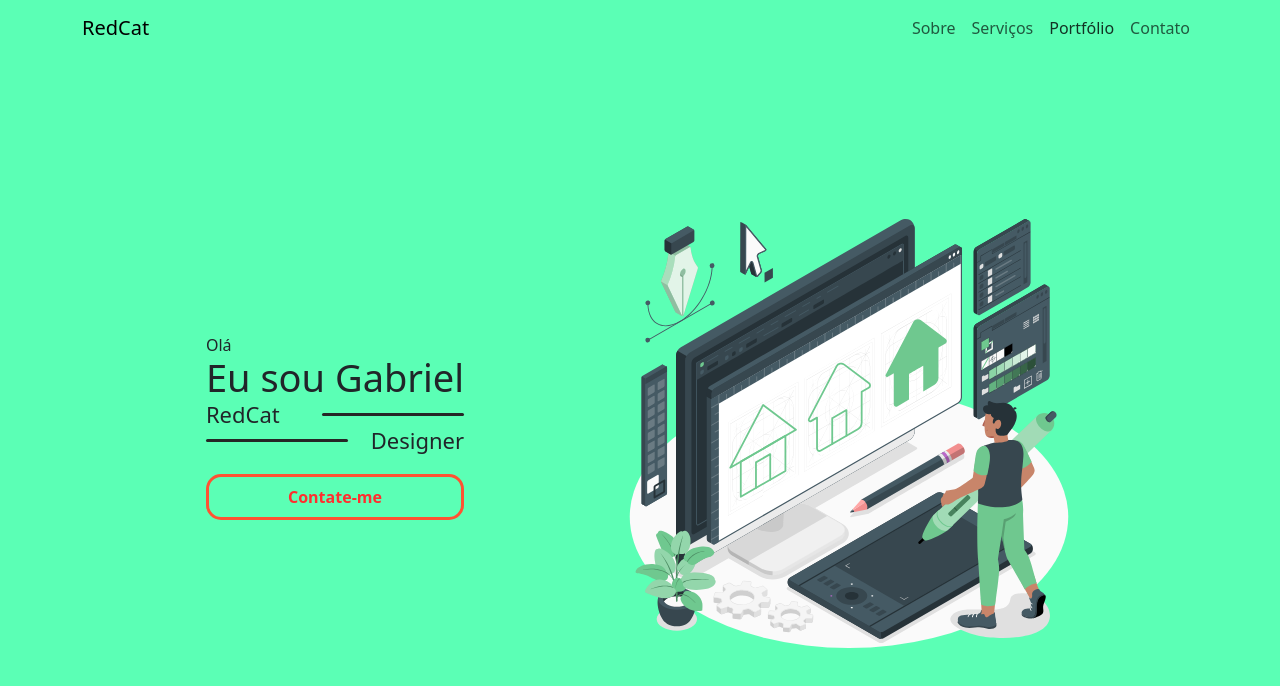
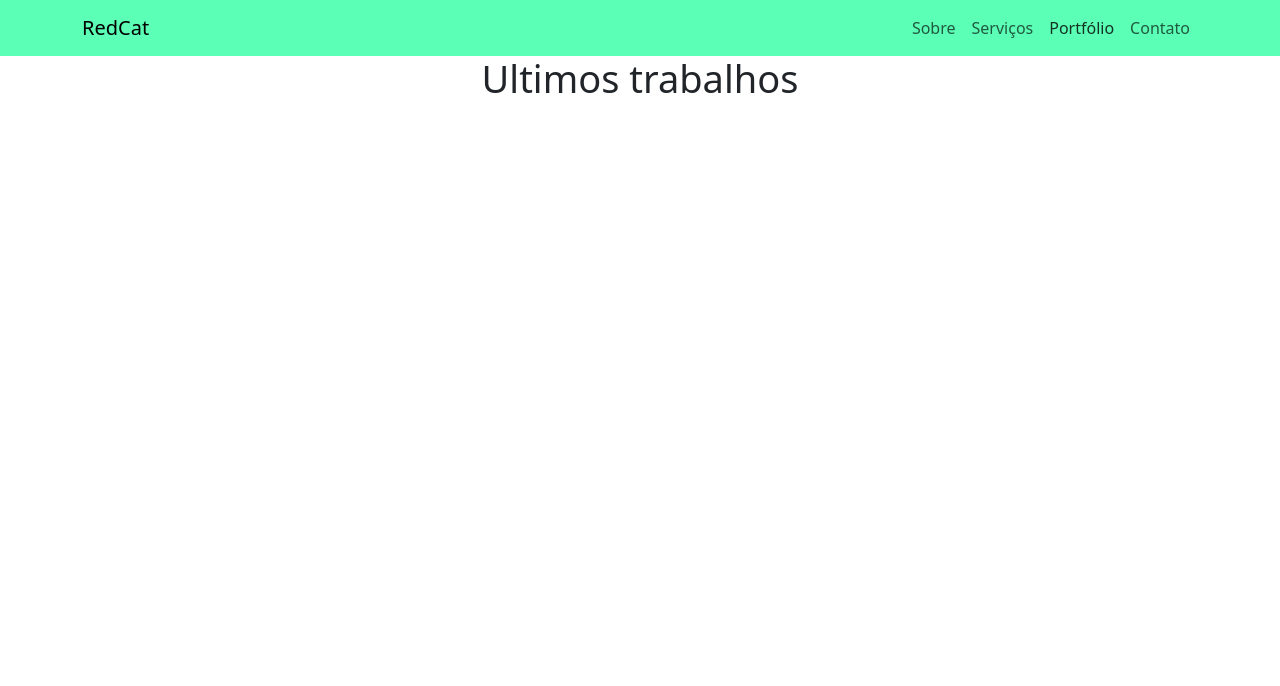
Before and after one commit to AllRedCat/react-line, a React (Vite) app in the folder portfolio-redcat/: page / in a window 1280 px wide. Both pictures are taken after a click on the link "Portfólio". Shown: the top 686 px of the page. Built offline with nearby package versions, Linux system fonts and the light colour scheme.

Commit message:
add jobs page

```diff
--- a/portfolio-redcat/src/App.tsx
+++ b/portfolio-redcat/src/App.tsx
@@ -3,6 +3,7 @@ import './App.css'
 import Home from './Home.tsx'
 import About from './About.tsx'
 import Services from './Services.tsx'
+import Jobs from './Jobs.tsx'
 
 function HomePage() {
   return (<Home />);
@@ -16,27 +17,42 @@ function ServicesPage() {
   return (<Services />)
 }
 
+function JobsPage() {
+  return (<Jobs />)
+}
+
 function App() {
   const [showHome, setShowHome] = useState(true);
   const [showAbout, setShowAbout] = useState(false);
   const [showServices, setShowServices] = useState(false);
+  const [showJobs, setShowJobs] = useState(false);
 
   function HomeShow() {
     setShowHome(true);
     setShowAbout(false);
     setShowServices(false);
+    setShowJobs(false);
   }
 
   function AboutShow() {
     setShowAbout(true);
     setShowHome(false);
     setShowServices(false);
+    setShowJobs(false);
   }
 
   function ServicesShow() {
     setShowServices(true);
     setShowHome(false);
     setShowAbout(false);
+    setShowJobs(false);
+  }
+
+  function JobsShow() {
+    setShowJobs(true);
+    setShowHome(false);
+    setShowAbout(false);
+    setShowServices(false);
   }
 
   return (
@@ -54,7 +70,7 @@ function App() {
                 <div className="navbar-nav ms-auto">
                   <a className="nav-link" href="#" onClick={AboutShow}>Sobre</a>
                   <a className="nav-link" href="#" onClick={ServicesShow}>Serviços</a>
-                  <a className="nav-link" href="#">Portfólio</a>
+                  <a className="nav-link" href="#" onClick={JobsShow}>Portfólio</a>
                   <a className="nav-link" href="#">Contato</a>
                 </div>
               </div>
@@ -65,6 +81,7 @@ function App() {
           {showHome && <HomePage />}
           {showAbout && <AboutPage />}
           {showServices && <ServicesPage />}
+          {showJobs && <JobsPage />}
         </main>
       </body>
     </>
--- /dev/null
+++ b/portfolio-redcat/src/Jobs.tsx
@@ -0,0 +1,32 @@
+function Jobs() {
+    return (
+        <section id="portfolio" class="jobs-container">
+            <div className="name-container">
+                <h2>Ultimos trabalhos</h2>
+            </div>
+            <div className="jobs-items">
+                <div className="swiper">
+                    <div className="swiper-wrapper">
+                        <div className="swiper-slide">
+                            <a href="https://allredcat.github.io/Product-preview/">
+                            </a>
+                        </div>
+                        <div className="swiper-slide">
+                            <a href="https://allredcat.github.io/HomePageCadas/">
+                            </a>
+                        </div>
+                        <div className="swiper-slide">
+                            <a href="https://allredcat.github.io/QR-code-component/">
+                            </a>
+                        </div>
+                    </div>
+                    <div className="swiper-button-prev"></div>
+                    <div className="swiper-button-next"></div>
+
+                </div>
+            </div>
+        </section>
+    );
+}
+
+export default Jobs
```
